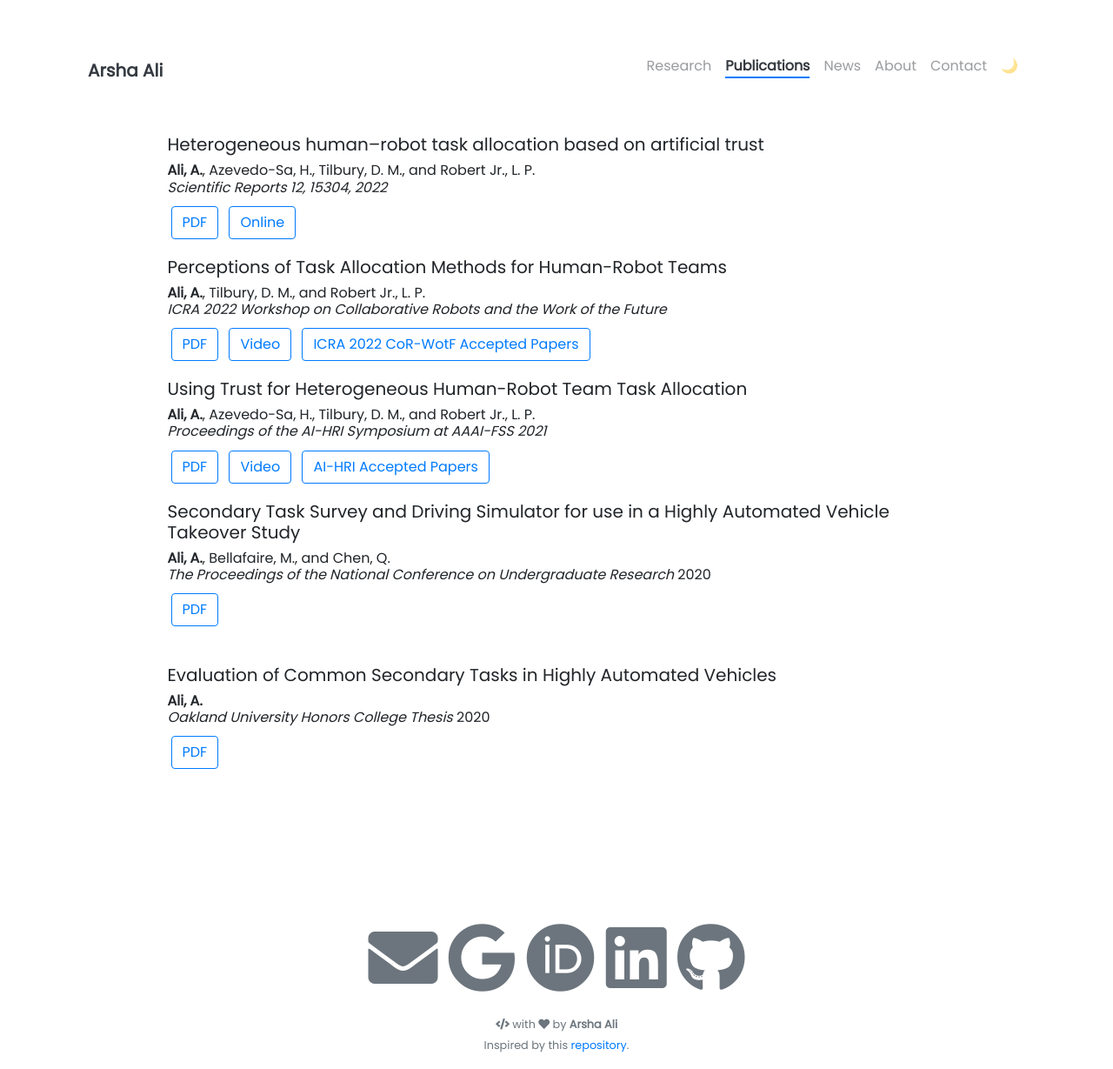
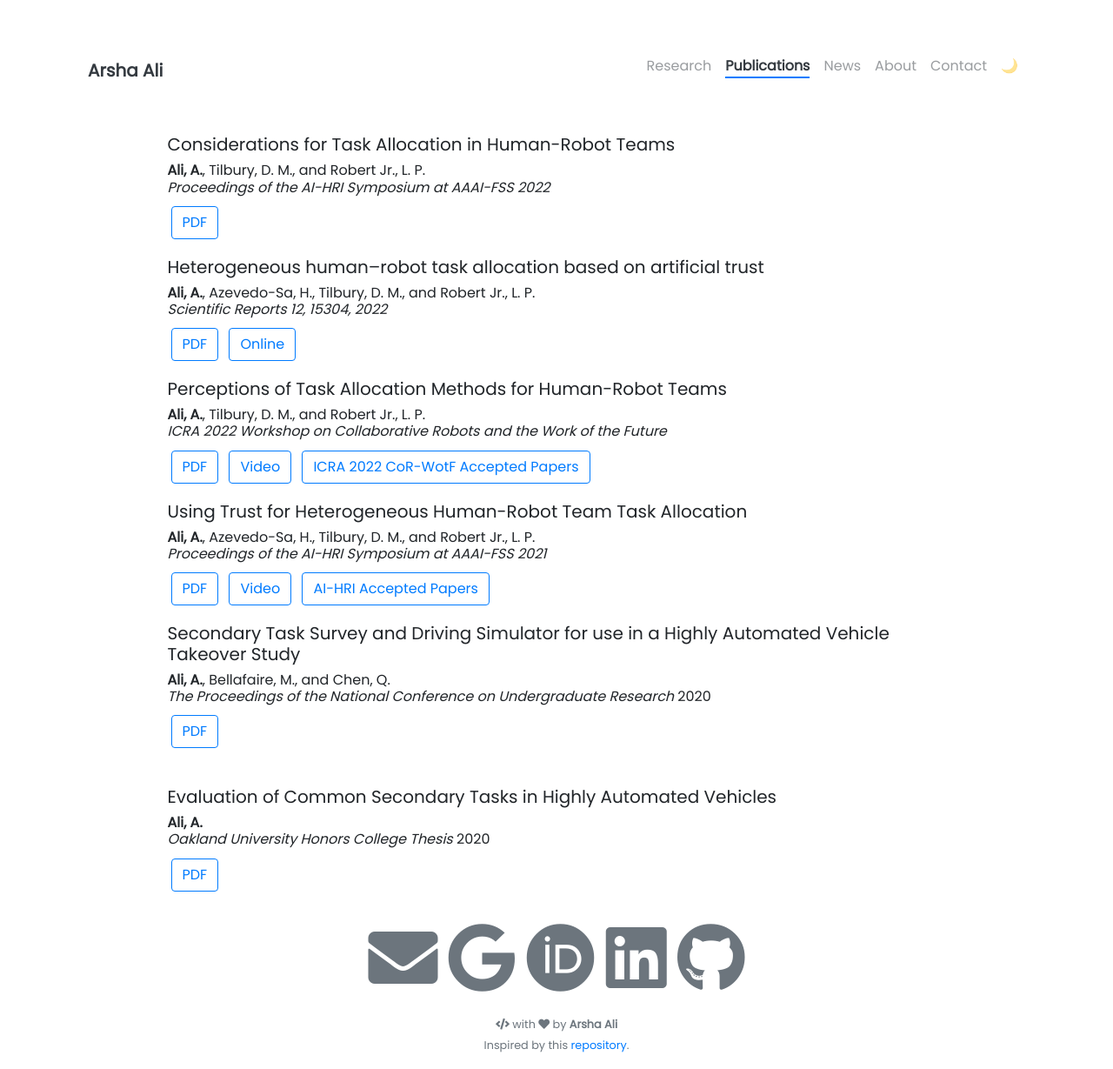
Before and after one commit to arshaali/arshaali.github.io, a Jekyll site: the page built from pages/publications.html, in a window 1280 px wide and 1229 px high. Shown: the whole window at 87% size. Built offline with Jekyll 4.4.1, drawn with Linux system fonts in a browser that asks for light colours; nearby versions of some CDN libraries.

Commit message:
Update publications.html

```diff
--- a/pages/publications.html
+++ b/pages/publications.html
@@ -27,6 +27,17 @@ a:hover, a:active {
 
 </head>
 <body>
+
+<h5>
+  Considerations for Task Allocation in Human-Robot Teams
+</h5>
+<h6>
+  <b>Ali, A.</b>, Tilbury, D. M., and  Robert Jr., L. P.
+  <br><i>Proceedings of the AI-HRI Symposium at AAAI-FSS 2022</i>
+</h6>
+<p>
+  {% include elements/button.html link="https://arxiv.org/pdf/2210.03259.pdf" text="PDF" %}
+</p>
 
 <h5>
   Heterogeneous human–robot task allocation based on artificial trust
```
